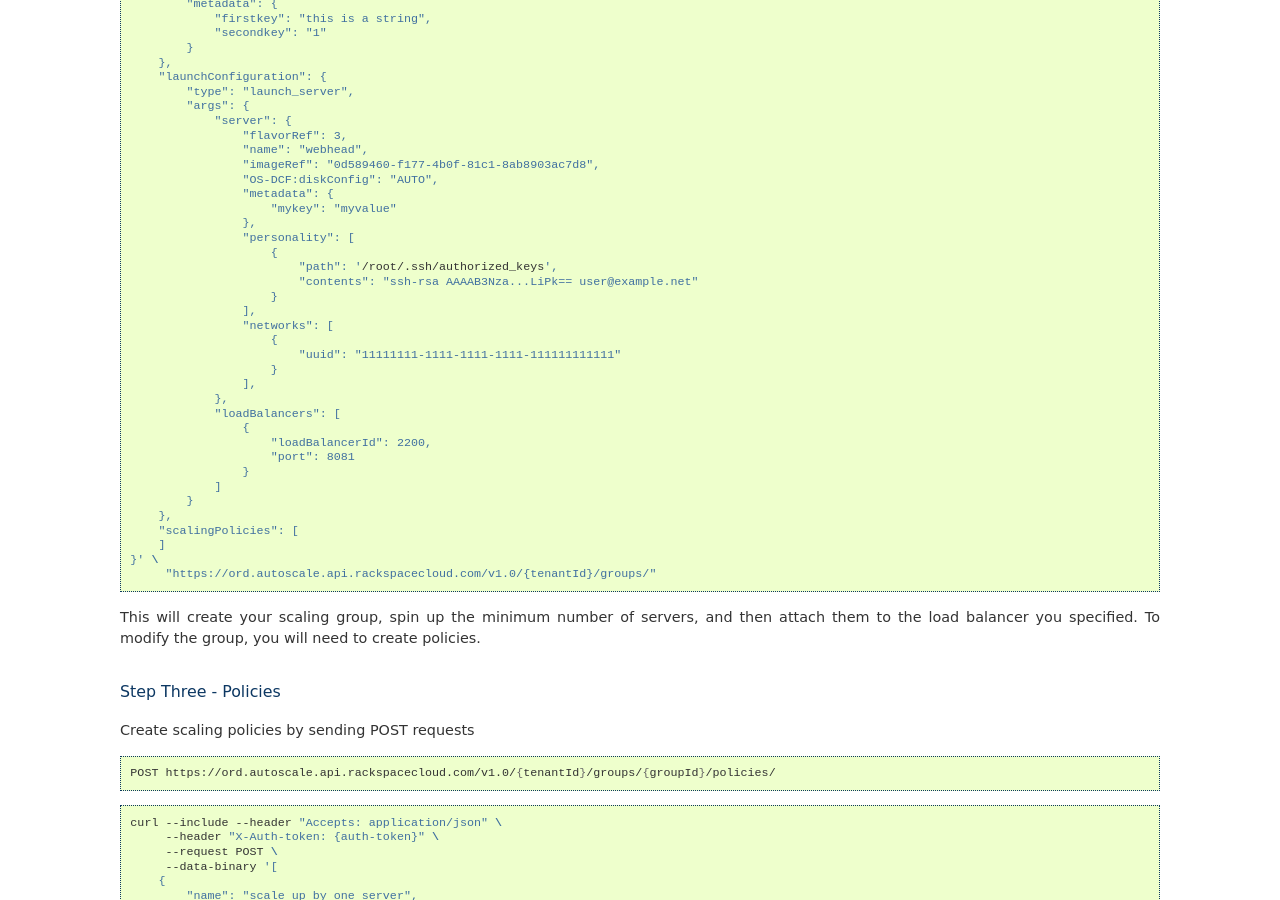
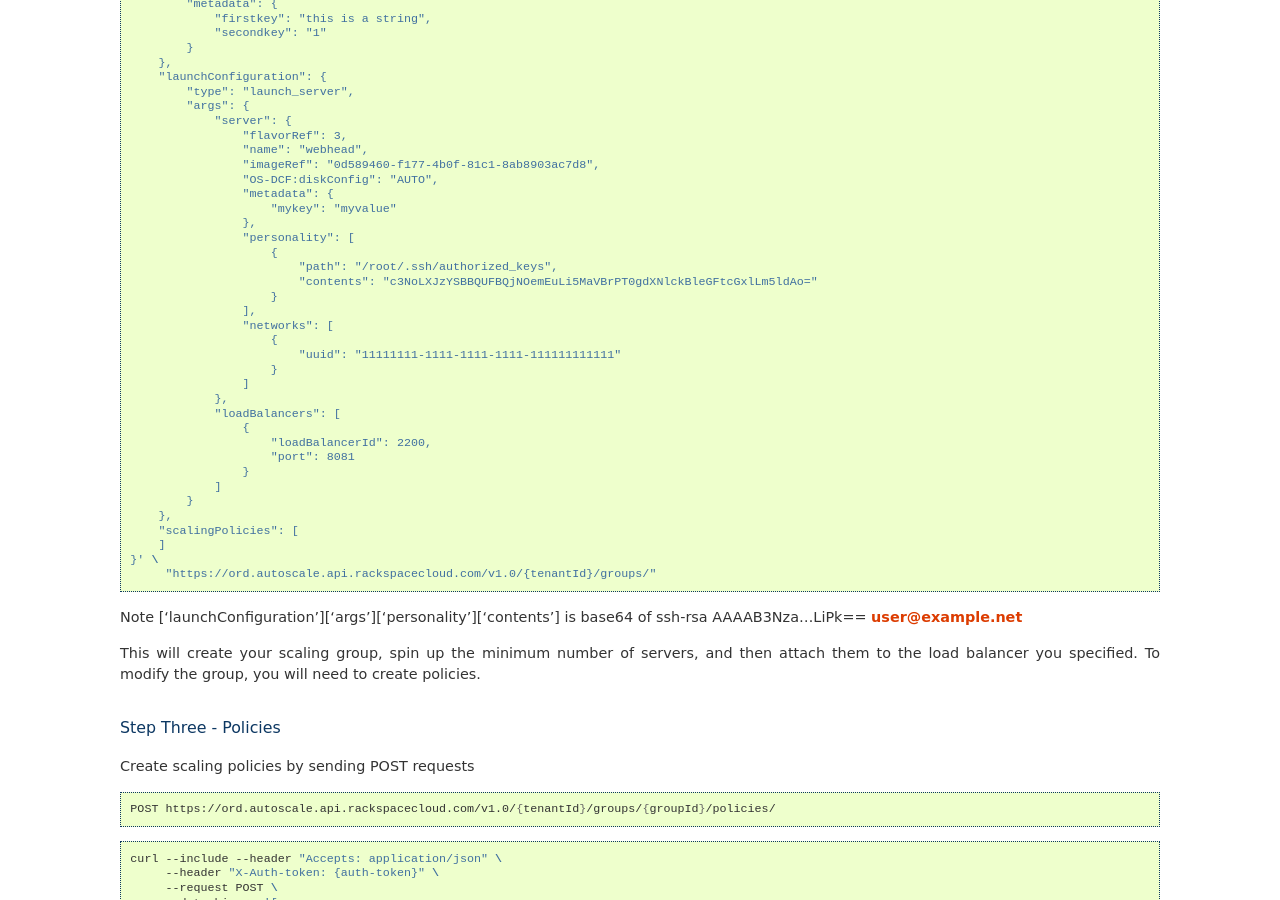
Before and after one commit to rackerlabs/otter, a Sphinx documentation site: the page built from doc/getting_started.rst, in a window 1280 px wide and 900 px high, scrolled down 3737 px. Built offline with Sphinx 7.4.7, drawn with Linux system fonts in a browser that asks for light colours; pages that are not in the unit, such as notebooks, are missing from menus.

```diff
--- a/doc/getting_started.rst
+++ b/doc/getting_started.rst
@@ -225,15 +225,15 @@ Create a Scaling Group by submitting a POST request containing an edited version
                     },
                     "personality": [
                         {
-                            "path": '/root/.ssh/authorized_keys',
-                            "contents": "ssh-rsa AAAAB3Nza...LiPk== user@example.net"
+                            "path": "/root/.ssh/authorized_keys",
+                            "contents": "c3NoLXJzYSBBQUFBQjNOemEuLi5MaVBrPT0gdXNlckBleGFtcGxlLm5ldAo="
                         }
                     ],
                     "networks": [
                         {
                             "uuid": "11111111-1111-1111-1111-111111111111"
                         }
-                    ],
+                    ]
                 },
                 "loadBalancers": [
                     {
@@ -247,6 +247,8 @@ Create a Scaling Group by submitting a POST request containing an edited version
         ]
     }' \
          "https://ord.autoscale.api.rackspacecloud.com/v1.0/{tenantId}/groups/"
+
+Note ['launchConfiguration']['args']['personality']['contents'] is base64 of ssh-rsa AAAAB3Nza...LiPk== user@example.net
 
 This will create your scaling group, spin up the minimum number of servers, and then attach them to the load balancer you specified. To modify the group, you will need to create policies.
 
```
